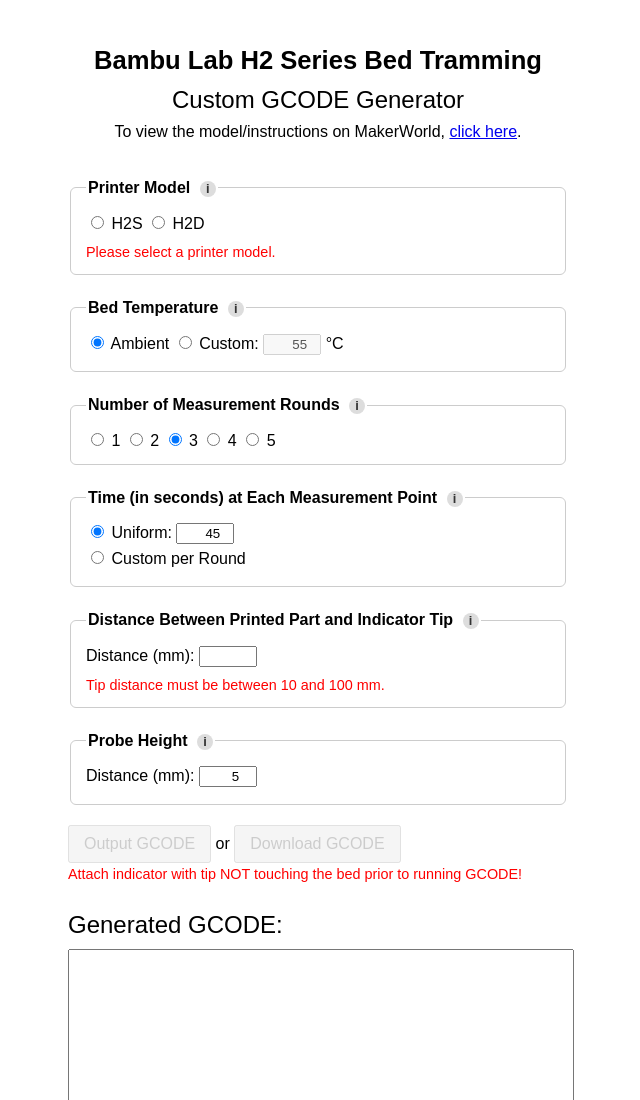
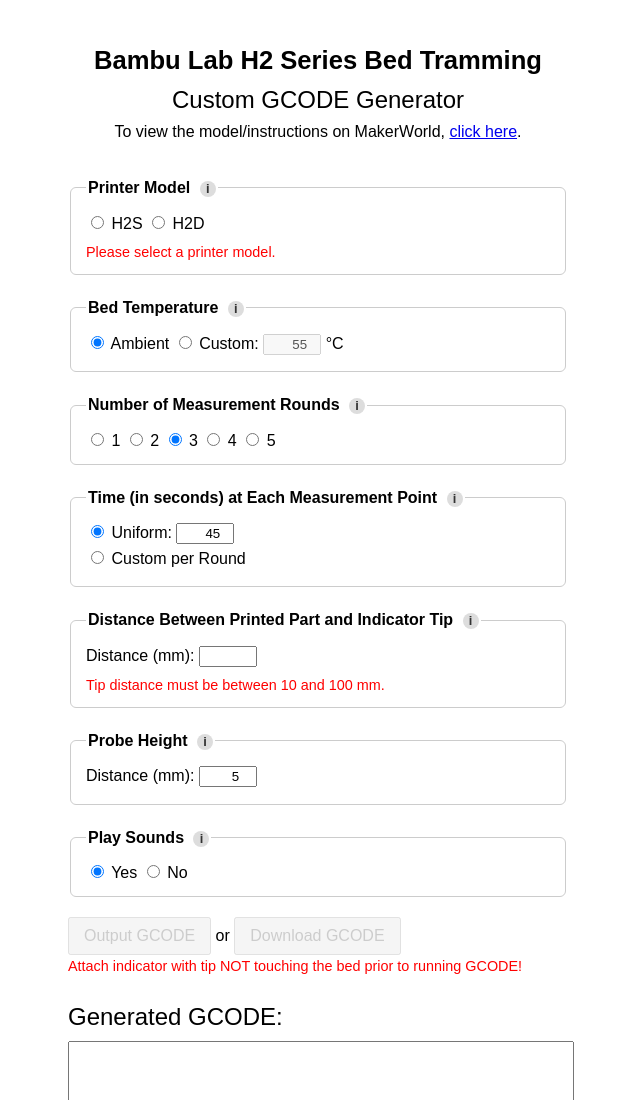
Before and after one commit to 3dp-usr/h2-series-bed-tramming, a plain HTML site: page index.html in a window 1280 px wide. Shown: the top 1100 px of the page, without its empty margins (322-962 px from the left). Drawn offline with Linux system fonts and the light colour scheme.

Commit message:
Update index.html

```diff
--- a/index.html
+++ b/index.html
@@ -39,7 +39,7 @@
       </legend>
       <label><input type="radio" name="tempMode" value="ambient" checked> Ambient</label>
       <label><input type="radio" name="tempMode" value="custom"> Custom:</label>
-      <input type="number" id="customTemp" min="0" max="120" value="55" step="1" style="width: 50px;" disabled> °C
+      <input type="number" id="customTemp" min="15" max="120" value="55" step="1" style="width: 50px;" disabled> °C
     </fieldset>
 
     <!-- Number of Measurement Rounds -->
@@ -119,6 +119,21 @@
       </label>
     </fieldset>
 
+    <!-- Play Sounds -->
+    <fieldset>
+      <legend>
+        Play Sounds
+        <span class="info-icon">
+          i
+          <div class="tooltip">
+            Choose whether the printer should emit beeps when it's time to zero the indicator (2 beeps) and when the toolhead is moving to the next measurement point (1 beep).<br>
+          </div>
+        </span>
+      </legend>
+      <label><input type="radio" name="playSounds" value="yes" checked> Yes</label>
+      <label><input type="radio" name="playSounds" value="no"> No</label>
+    </fieldset>
+
     <button type="button" id="outputButton">Output GCODE</button>
     or
     <button type="button" id="downloadButton">Download GCODE</button>
```
